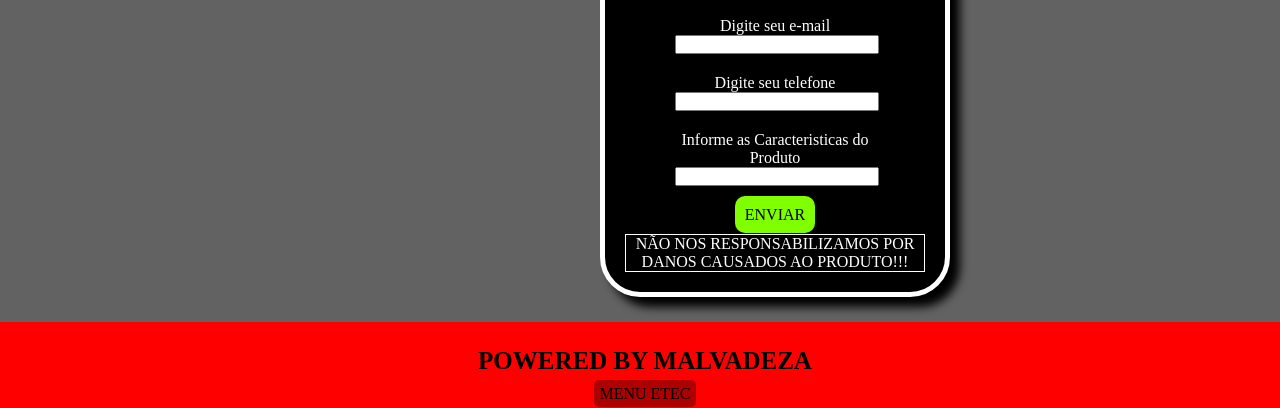
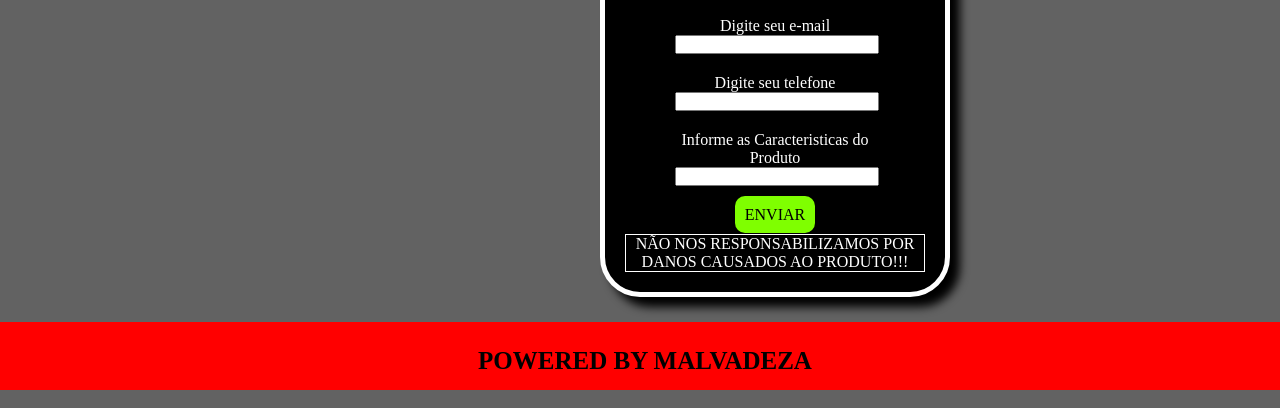
Before and after one commit to elmalvadeza/elmalvadeza, a plain HTML site: page outro.html in a window 1280 px wide. Shown: the part 402-810 px from the top of the page. Drawn offline with Linux system fonts and the light colour scheme.

Commit message:
Update outro.html

```diff
--- a/outro.html
+++ b/outro.html
@@ -47,7 +47,6 @@
 
     <footer>
         <h1>POWERED BY MALVADEZA</h1>
-        <a href="www.etec.sp.gov.br">MENU ETEC</a>
        </footer>
 
 </body>
```
